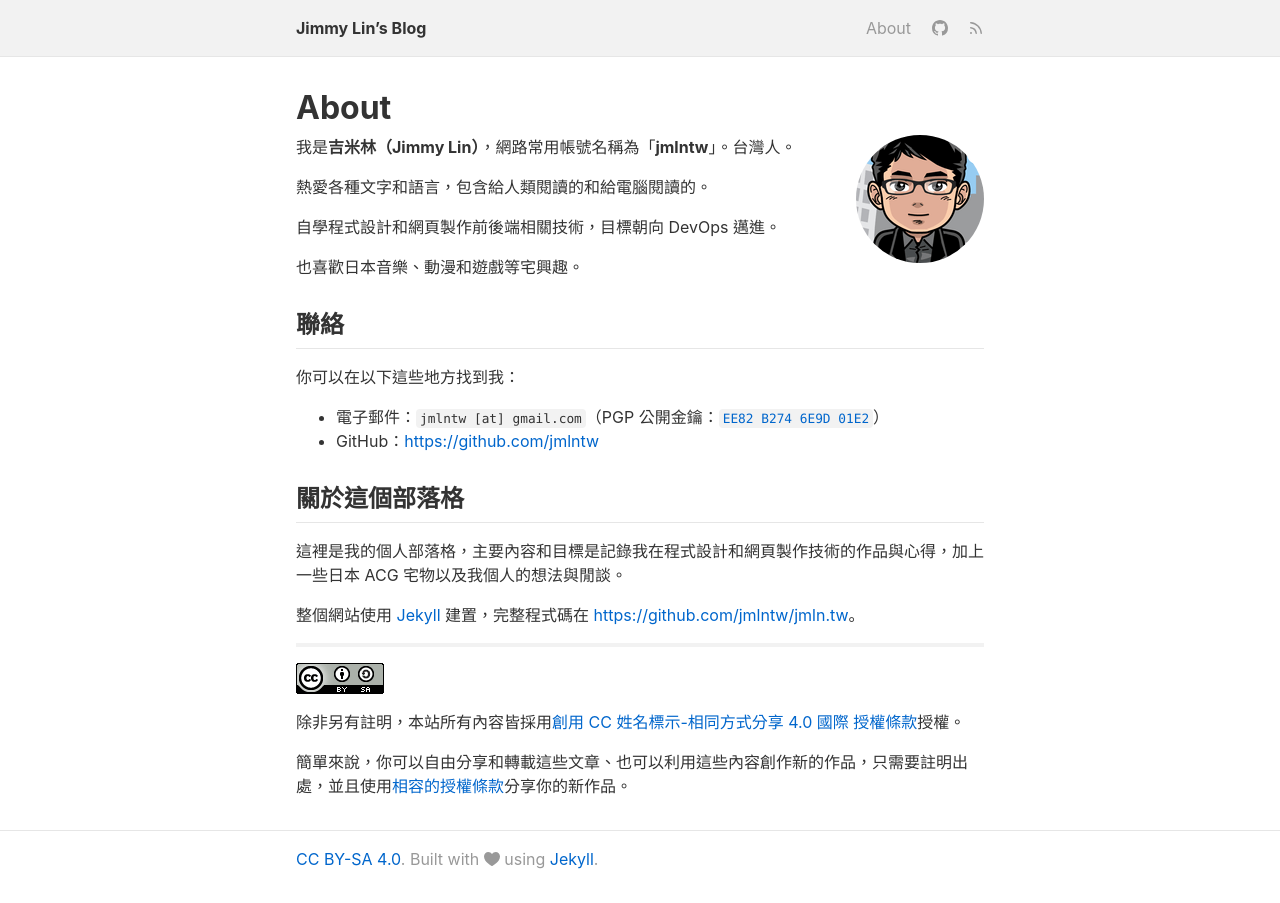
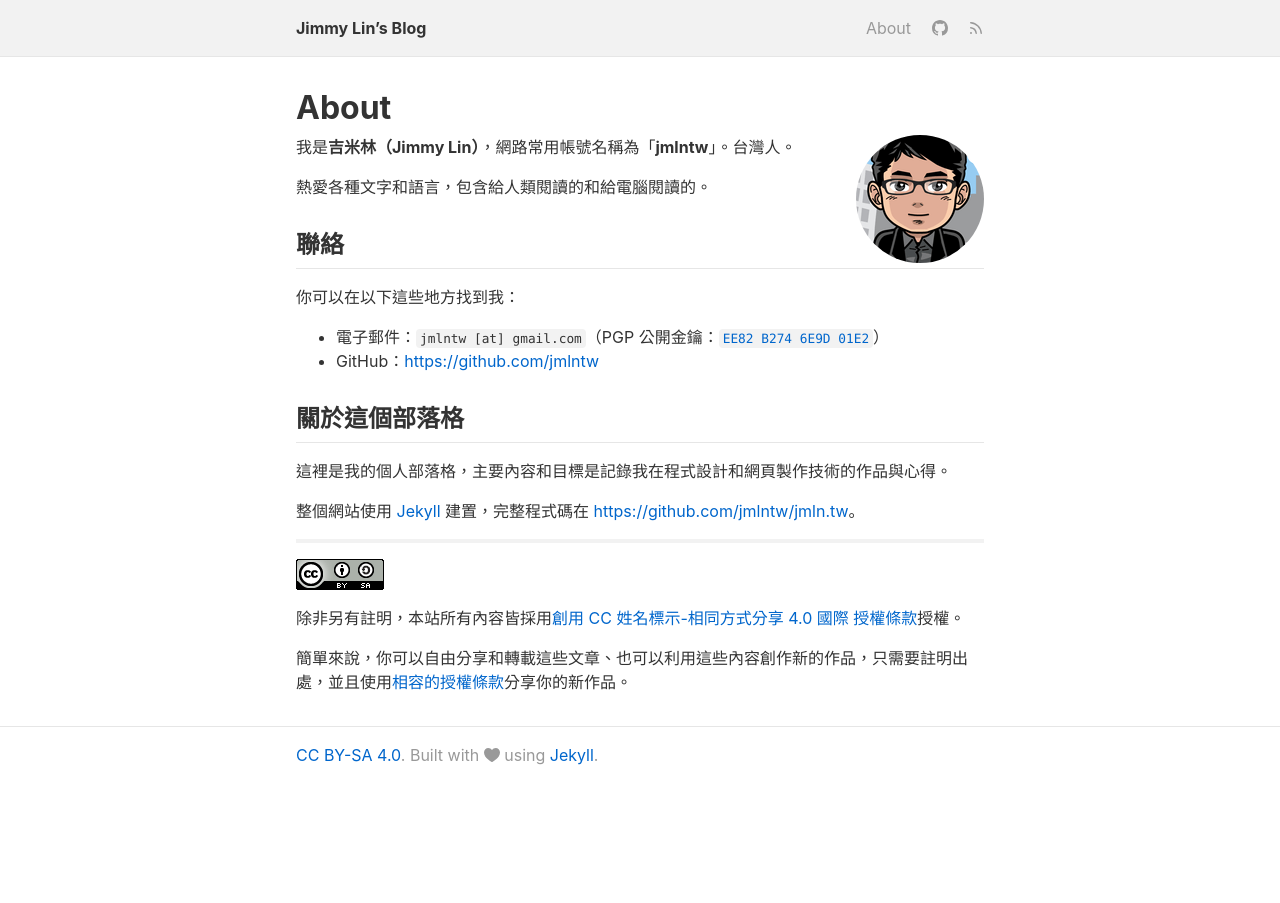
Before and after one commit to mnghsn/jmln.tw, a Jekyll site: the page built from _pages/about.md, in a window 1280 px wide. Built offline with Jekyll 4.4.1, drawn with Linux system fonts in a browser that asks for light colours.

Commit message:
Update about.md

```diff
--- a/_pages/about.md
+++ b/_pages/about.md
@@ -13,10 +13,6 @@ order: 0
 
 熱愛各種文字和語言，包含給人類閱讀的和給電腦閱讀的。
 
-自學程式設計和網頁製作前後端相關技術，目標朝向 DevOps 邁進。
-
-也喜歡日本音樂、動漫和遊戲等宅興趣。
-
 ## 聯絡
 
 你可以在以下這些地方找到我：
@@ -26,7 +22,7 @@ order: 0
 
 ## 關於這個部落格
 
-這裡是我的個人部落格，主要內容和目標是記錄我在程式設計和網頁製作技術的作品與心得，加上一些日本 ACG 宅物以及我個人的想法與閒談。
+這裡是我的個人部落格，主要內容和目標是記錄我在程式設計和網頁製作技術的作品與心得。
 
 整個網站使用 [Jekyll](https://jekyllrb.com/) 建置，完整程式碼在 <https://github.com/jmlntw/jmln.tw>。
 
```
Also changed, not shown: other parts of _pages/about.md (+1 -1 lines).
